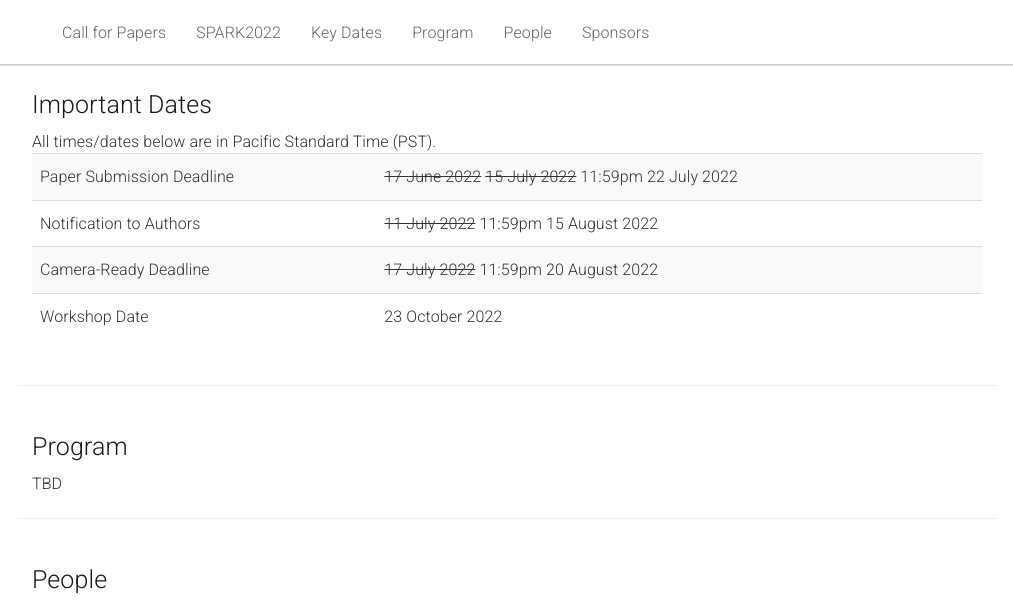
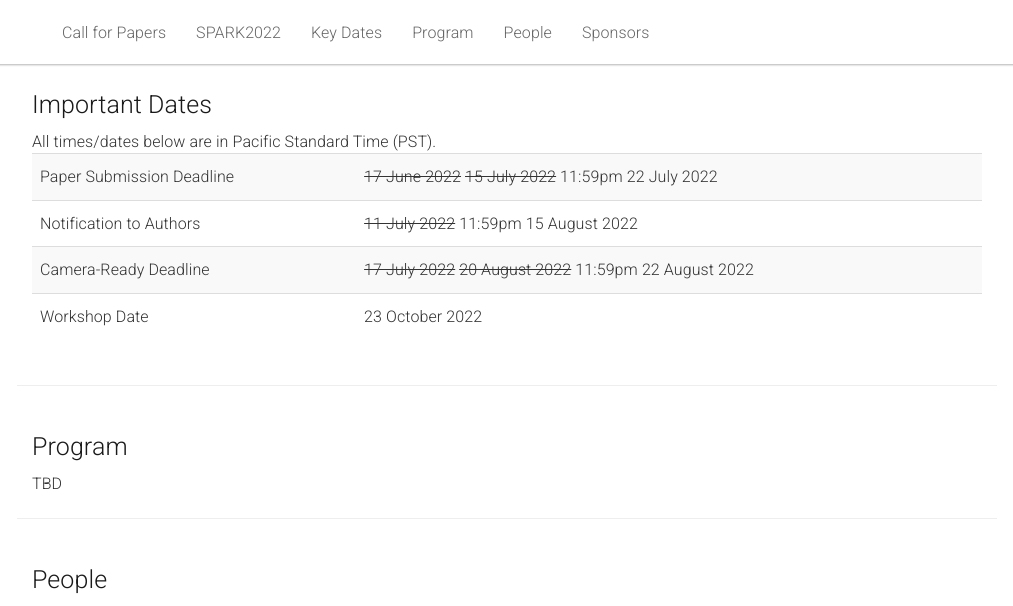
Before and after one commit to AIforSpace/2024, a Jekyll site: the page built from _pages/home.md, in a window 1280 px wide and 900 px high, scrolled down 1882 px, cut to the strip 0-606 px from the top of the window. Shown: the whole strip, without its empty margins (133-1146 px from the left). Built offline with Jekyll 4.4.1, drawn with Linux system fonts in a browser that asks for light colours.

Commit message:
changed camera ready deadline date

```diff
--- a/_pages/home.md
+++ b/_pages/home.md
@@ -149,7 +149,7 @@ acknowledgements: ""
         </tr>
         <tr>
           <td>Camera-Ready Deadline</td>
-          <td><strike>17 July 2022</strike> 11:59pm 20 August 2022</td>
+          <td><strike>17 July 2022</strike> <strike>20 August 2022</strike> 11:59pm 22 August 2022</td>
         </tr>
         <tr>
           <td>Workshop Date</td>
```
